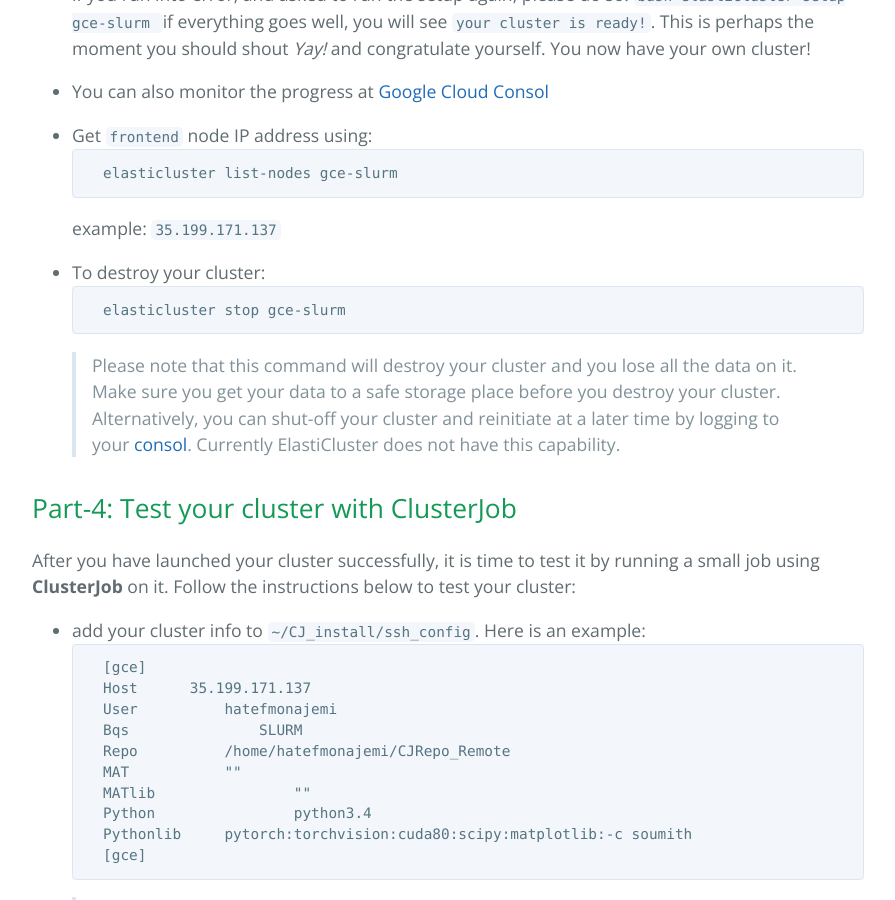
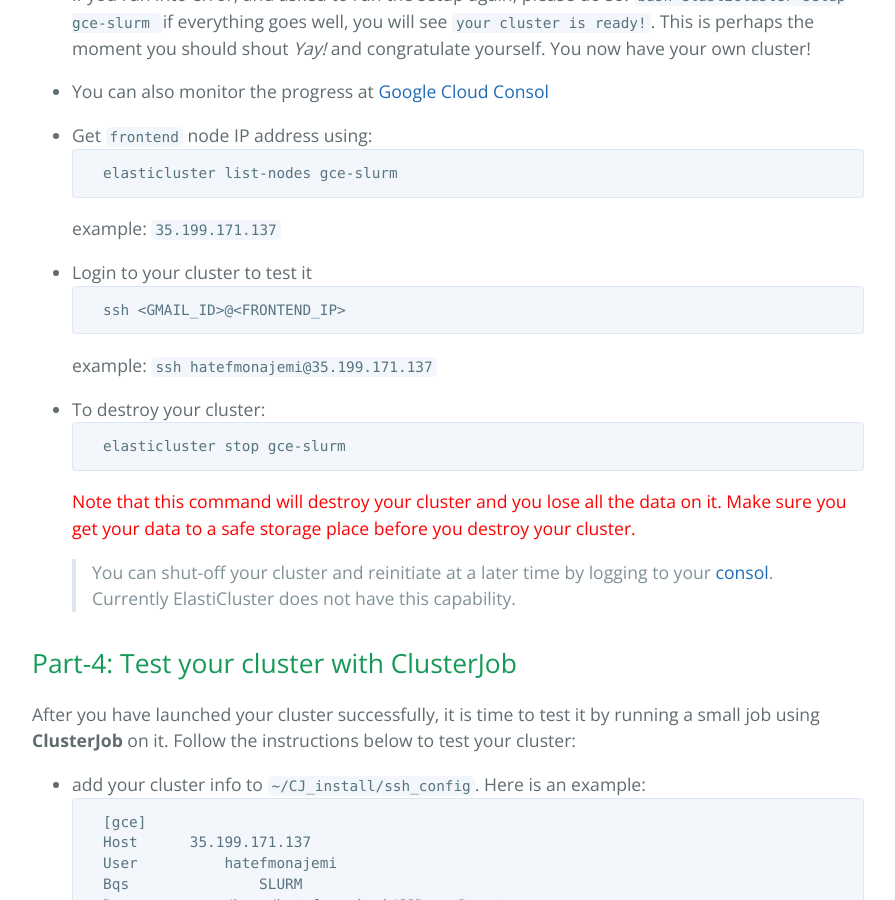
Before and after one commit to stats285/stats285.github.io, a Jekyll site: the page built from assets/assignments/02/assignment2.md, in a window 1280 px wide and 900 px high, scrolled down 4661 px. Shown: the whole window, without its empty margins (192-1087 px from the left). Built offline with Jekyll 4.4.1, drawn with Linux system fonts in a browser that asks for light colours; the repository's description, which GitHub fills in, is left out; our own code applies the rules of GitHub Pages for plain Markdown files.

Commit message:
update more stuff

````diff
--- a/assets/assignments/02/assignment2.md
+++ b/assets/assignments/02/assignment2.md
@@ -182,12 +182,18 @@
     ```
 	example: `35.199.171.137`
 
+* Login to your cluster to test it
+    ```
+	ssh <GMAIL_ID>@<FRONTEND_IP>
+	```
+	example: `ssh hatefmonajemi@35.199.171.137`
+
 * To destroy your cluster:
     ```bash
     elasticluster stop gce-slurm
     ```
-> Please note that this command will destroy your cluster and you lose all the data on it. Make sure you get your data to a safe storage place before you destroy your cluster.
-> Alternatively, you can shut-off your cluster and reinitiate at a later time by logging to your [consol](https://console.cloud.google.com/). Currently ElastiCluster does not have this capability.
+<span style="color:red"> Note that this command will destroy your cluster and you lose all the data on it. Make sure you get your data to a safe storage place before you destroy your cluster. </span>
+> You can shut-off your cluster and reinitiate at a later time by logging to your [consol](https://console.cloud.google.com/). Currently ElastiCluster does not have this capability.
 
 
 ## Part-4: Test your cluster with ClusterJob
````
